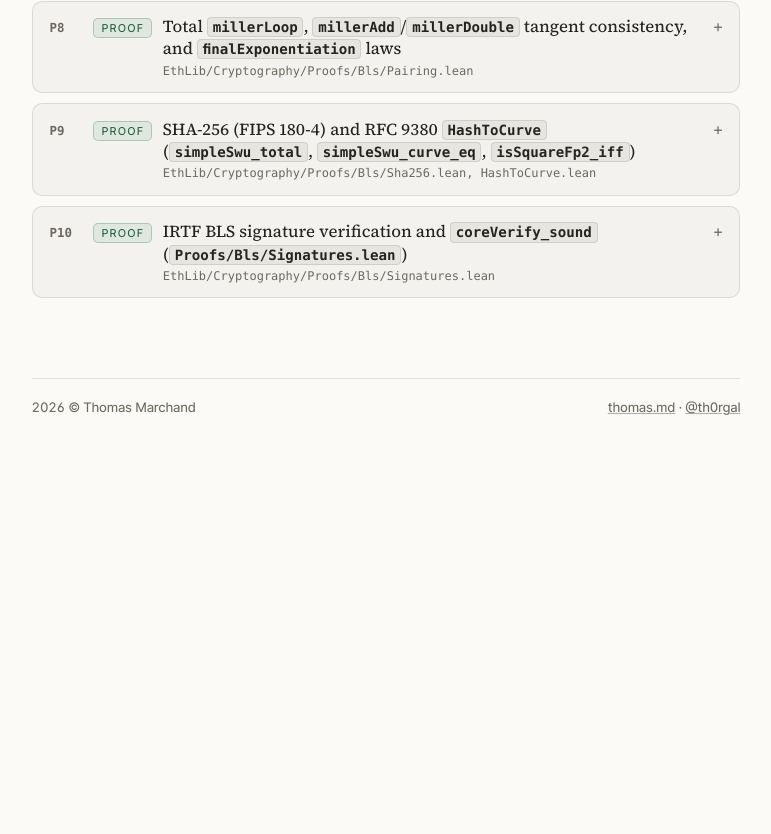
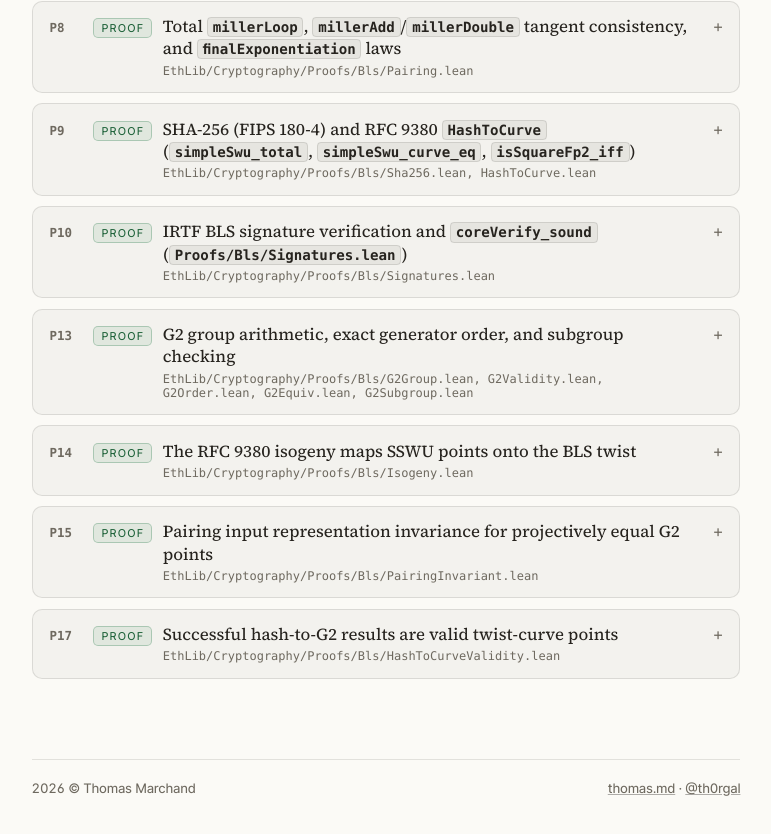
Before and after one commit to Th0rgal/share.thomas.md, a Next.js app: page /ethlib_bls_proofs in a window 1280 px wide. Shown: the part 686-1520 px from the top of the page, without its empty margins (254-1025 px from the left). Before the commit the page ends 1197 px from the top, so only its background shows below. Built offline with nearby package versions, Linux system fonts and the light colour scheme.

Commit message:
docs: add G2, isogeny, hash validity, and loop invariants

```diff
--- a/app/ethlib_audit_report/data.ts
+++ b/app/ethlib_audit_report/data.ts
@@ -148,7 +148,8 @@ theorem Fp12.powNat_eq_pow (a : Fp12) (n : Nat) : Fp12.powNat a n = a ^ n`,
     codeLang: 'lean',
     codeSnippet: `theorem isOnTwist_generator : G2.isOnTwist G2.generator = true
 theorem uncompress_valid {b : ByteArray} {q : G2}
-    (h : G2.uncompress b = .ok q) : G2.isOnTwist q = true
+    (h : G2.uncompress b = .ok q) :
+    q = G2.zero ∨ (q.z = Fp2.one ∧ G2.isOnTwist q = true)
 theorem uncompress_compress {p : G2} (h : G2.isOnTwist p = true) :
     ∃ q, G2.uncompress (G2.compress p) = .ok q ∧ (q == p) = true
 theorem compress_uncompress {b : ByteArray} {q : G2}
@@ -159,7 +160,7 @@ theorem compress_uncompress {b : ByteArray} {q : G2}
       'Full 96-byte serialization round-trips: `fp2FromBytes_fp2ToBytes`, `fp2ToBytes_fp2FromBytes`, `uncompress_valid`, `uncompress_compress`, and `compress_uncompress`.'
     ],
     recommendation:
-      'Curve membership and encoding round-trips are proved. The full G2 group-law bridge, generator order, and MSM correctness still need proofs.'
+      'Curve membership and encoding round-trips are proved. The new group, exact-order, and subgroup-check proofs are described below. EthLib has no G2 MSM implementation.'
   },
   {
     id: 'P8',
@@ -192,8 +193,6 @@ theorem pairing_zero_left (q : G2) : pairing G1.zero q = Fp12.one`,
     codeLang: 'lean',
     codeSnippet: `theorem isSquareFp2_iff (a : Fp2) :
     isSquareFp2 a = true ↔ ∃ b : Fp2, b * b = a
-theorem swuG_x2_eq (u : Fp2) (h : (swuDenom u).isZero = false) :
-    swuG (swuX2 u) = (Z * (u * u)) ^ 3 * swuG (swuX1 u)
 theorem simpleSwu_total (u : Fp2) :
     ∃ p : Fp2 × Fp2, simpleSwu u = .ok p ∧ p.2 * p.2 = swuG p.1`,
     options: [
@@ -201,7 +200,7 @@ theorem simpleSwu_total (u : Fp2) :
       '`Proofs/Bls/HashToCurve.lean`: proves `expandMessageXmd` RFC 9380 guards, `isSquare_iff`, `isSquareFp2_iff`, `sq_or_neg_sq`, `sqrt_of_norm_sq`, `swuG_x2_eq`, `simpleSwu_curve_eq`, `simpleSwu_total`, and `psi`/`psi2`/`clearCofactor` identity laws.'
     ],
     recommendation:
-      'SHA-256 size/serialization lemmas and known-answer tests, plus SSWU totality and curve membership, are proved. Isogeny curve preservation and general cofactor-clearing subgroup membership remain open. Known-answer tests are not a full SHA-256 specification-equivalence proof.'
+      'SHA-256 size/serialization lemmas and known-answer tests, plus SSWU totality and curve membership, are proved. Isogeny curve preservation is now proved below. General cofactor-clearing subgroup membership remains open. Known-answer tests are not a full SHA-256 specification-equivalence proof.'
   },
   {
     id: 'P10',
@@ -228,6 +227,65 @@ theorem simpleSwu_total (u : Fp2) :
       'These theorems expose validation and the pairing equation checked by the implementation. End-to-end signature and aggregate completeness remain open and require the missing pairing and hash-to-subgroup proofs.'
   }
 ]
+
+BLS_PROOFS.push(
+  {
+    id: 'P13',
+    severity: 'Proof',
+    component: 'EthLib/Cryptography/Proofs/Bls/G2Group.lean, G2Validity.lean, G2Order.lean, G2Equiv.lean, G2Subgroup.lean',
+    title: 'G2 group arithmetic, exact generator order, and subgroup checking',
+    issue: 'The concrete Jacobian operations now connect to Mathlib’s curve group. Decoded points satisfy the validity hypotheses; equality means projective equivalence.',
+    codeLang: 'lean',
+    codeSnippet: `theorem toPoint_mulNat {P : G2} (h : Valid P) (k : Nat) :
+    toPoint (mulNat P k) = k • toPoint P
+
+theorem addOrderOf_toPoint_generator :
+    addOrderOf (toPoint generator) = Fr.modulus
+
+theorem inSubgroup_iff_modulus_smul_eq_zero {p : G2} (hp : Valid p) :
+    inSubgroup p = true ↔ Fr.modulus • toPoint p = 0`,
+    options: [
+      'Zero, negation, doubling, addition, and scalar multiplication preserve validity and agree with the mathematical group operations.',
+      'A kernel-checked ladder establishes the generator’s exact prime order. Boolean equality agrees with group equality on valid points.',
+      'The subgroup check is exactly an r-torsion test on valid points, including every successfully decoded point.'
+    ],
+    recommendation: 'Checked without native-evaluation axioms. This does not prove that every r-torsion point is a generator multiple, pairing correctness, or ceremony completeness.'
+  },
+  {
+    id: 'P14',
+    severity: 'Proof',
+    component: 'EthLib/Cryptography/Proofs/Bls/Isogeny.lean',
+    title: 'The RFC 9380 isogeny maps SSWU points onto the BLS twist',
+    issue: 'The rational map now has a curve-preservation proof tied to its executable coefficients. Its denominator pole cannot lie on the source curve.',
+    codeLang: 'lean',
+    codeSnippet: `theorem isoMapG2_curve_eq {x y : Fp2} (h : y*y = swuG x) :
+    let p := isoMapG2 x y
+    p.2*p.2 = p.1*p.1*p.1 + G2.bTwist`,
+    options: [
+      'A polynomial identity establishes preservation after clearing denominators.',
+      'The common pole would require a square root of 4 + 4i; its norm is 32, which is not a square in the base field.',
+      'Successful SSWU followed by the isogeny yields a valid G2 representative.'
+    ],
+    recommendation: 'Kernel-checked with only standard Lean axioms. General cofactor-clearing subgroup membership and end-to-end hash-to-G2 correctness remain open.'
+  }
+)
+
+BLS_PROOFS.push(
+  {
+    id: 'P15', severity: 'Proof', component: 'EthLib/Cryptography/Proofs/Bls/PairingInvariant.lean',
+    title: 'Pairing input representation invariance for projectively equal G2 points',
+    issue: 'The raw pairing implementation now has a checked representation-invariance refinement for the G2 input. This is a prerequisite for quotient-level pairing semantics, not bilinearity.',
+    codeLang: 'lean',
+    codeSnippet: `theorem pairing_eq_of_g2_beq {p : G1} {q q' : G2}
+    (h : (q == q') = true) : pairing p q = pairing p q'`,
+    options: [
+      'Projective equality implies equal affine normalization for G2 points.',
+      'The executable `Embedded.ofG2` map is invariant under that equality.',
+      'The result does not prove the Miller recurrence, bilinearity, or non-degeneracy.'
+    ],
+    recommendation: 'Checked with standard Lean axioms only. Continue with ambient-curve embeddings and line-function invariants before attempting bilinearity.'
+  }
+)
 
 export const KZG_XMSS_PROOFS: Finding[] = [
   {
@@ -485,6 +543,42 @@ subprocess.check_call(["lake", "build", "EthLib"], cwd=REPO_ROOT)`,
   }
 ]
 
+KZG_XMSS_PROOFS.push(
+  {
+    id: 'P16', severity: 'Proof', component: 'EthLib/Cryptography/Proofs/Kzg/Division.lean',
+    title: 'Evaluation invariant for the actual polynomial-division subtraction loop',
+    issue: 'The coefficient-update loop used by `dividePolynomialcoeff` now has a direct evaluation invariant and a leading-coefficient cancellation lemma.',
+    codeLang: 'lean',
+    codeSnippet: `theorem dividePolynomialcoeff_inner_eval (a b : PolynomialCoeff) (x quot : Fr)
+    (shift : Nat) (hfit : shift + b.size ≤ a.size) :
+    evalPolyAt (...) x = evalPolyAt a x - evalPolyAt b x * quot * Fr.powNat x shift`,
+    options: [
+      '`evalPolyAt_set` characterizes one coefficient update exactly.',
+      '`dividePolynomialcoeff_inner_eval` identifies one subtraction pass with `quot * X^shift * b(X)`.',
+      '`dividePolynomialcoeff_inner_leading_zero` proves the selected top coefficient is cancelled when the divisor lead is nonzero.'
+    ],
+    recommendation: 'This is a checked inner-loop invariant. The outer quotient/remainder identity and interpolation correctness remain open.'
+  }
+
+)
+
+BLS_PROOFS.push(
+  {
+    id: 'P17', severity: 'Proof', component: 'EthLib/Cryptography/Proofs/Bls/HashToCurveValidity.lean',
+    title: 'Successful hash-to-G2 results are valid twist-curve points',
+    issue: 'The SSWU, isogeny, Frobenius maps, and cofactor expression now compose to curve validity for every successful `hashToG2` result.',
+    codeLang: 'lean',
+    codeSnippet: `theorem hashToG2_valid {msg dst : ByteArray} {P : G2}
+    (h : hashToG2 msg dst = .ok P) : G2.Valid P`,
+    options: [
+      '`psi_valid`, `psi2_valid`, and `mulNegX_valid` preserve nonsingular twist-curve membership.',
+      '`clearCofactor_valid` proves the executable cofactor expression remains on the twist.',
+      'The theorem deliberately does not assert r-torsion, RFC conformance, or subgroup security.'
+    ],
+    recommendation: 'Checked with standard Lean axioms only. Prove the cofactor scalar identity and r-torsion next.'
+  }
+)
+
 export const FINDINGS: Finding[] = [
   ...AUDIT_FINDINGS,
   ...COMPRESS_PROOFS,
```
